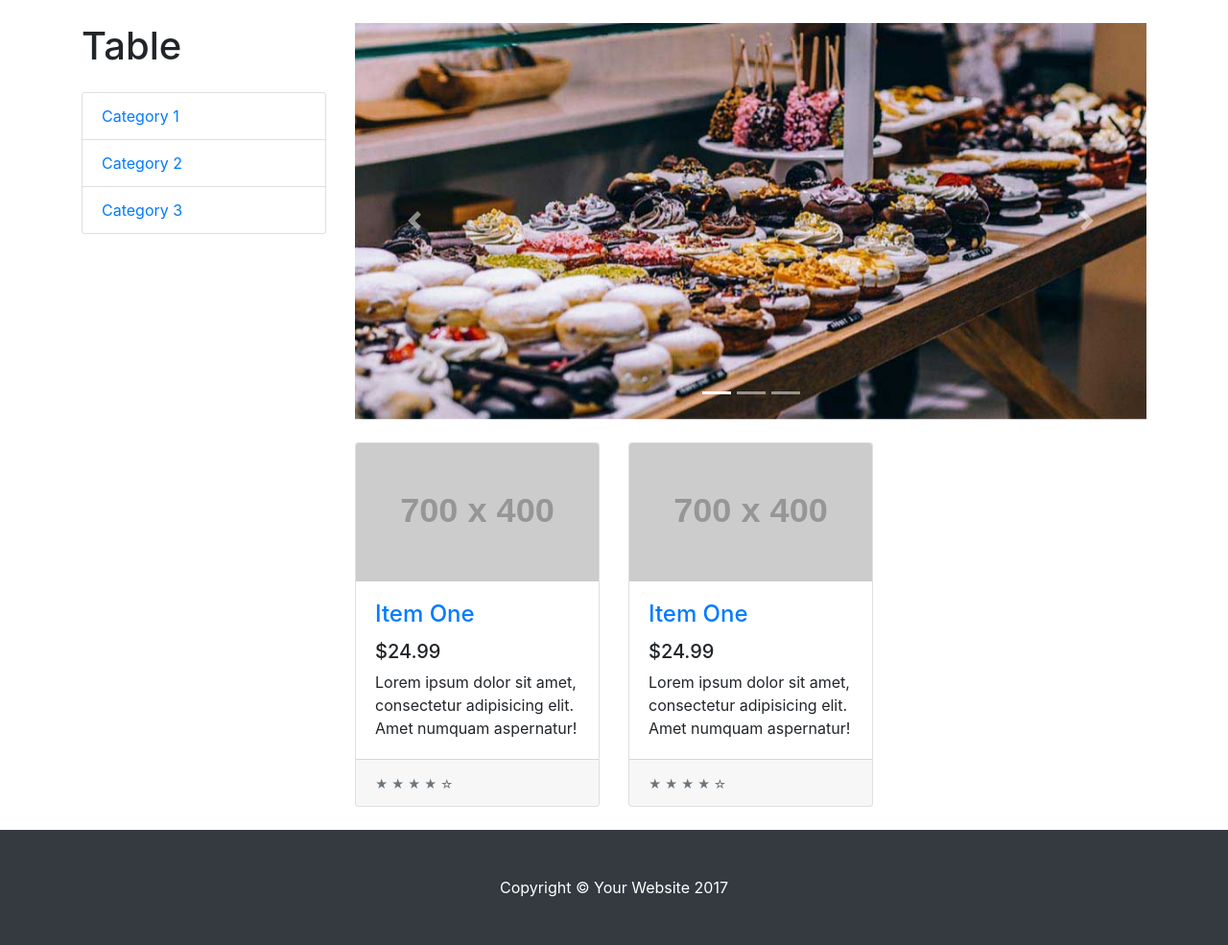
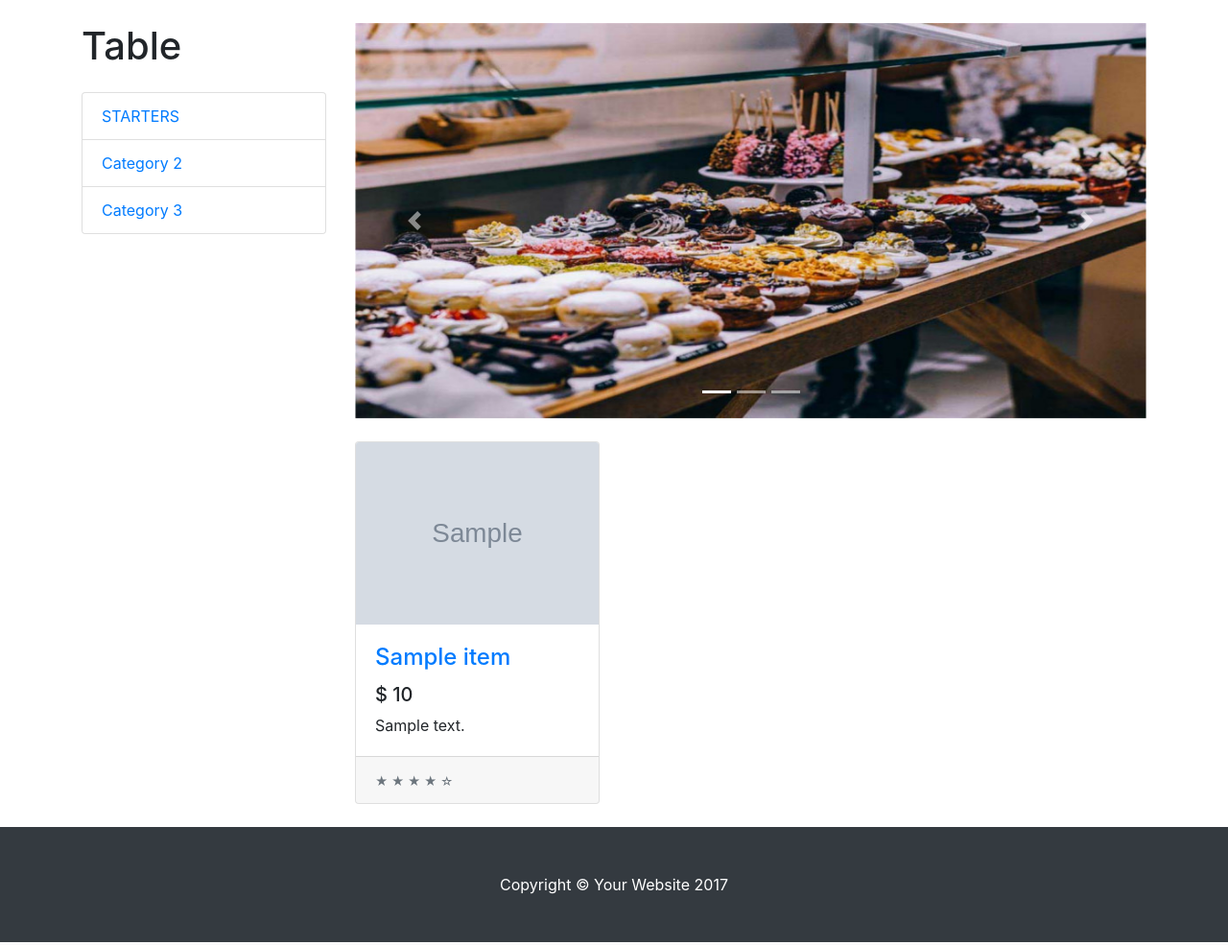
Before and after one commit to arunzj/FT_Serve, a Flask app: page /customer in a window 1280 px wide. Shown: the part 56-1041 px from the top of the page at 96% size. Run offline with Flask 2, Linux system fonts and the light colour scheme; tables that the repository leaves empty or names only in its code hold one stand-in row (values such as "Sample post"); grey boxes marked "Sample" are stand-in pictures; grey boxes labelled with a size stand in for pictures from a placeholder-image service; some libraries are stand-ins or nearby versions.

Commit message:
slider set

```diff
--- a/app.py
+++ b/app.py
@@ -50,15 +50,21 @@ def index():
 
 @app.route('/customer',methods=['GET','POST'])
 def customer():
-    return render_template('customer/category1.html')
+    cur = mysql.connection.cursor()
+    result=cur.execute("select * from items")
+    items=cur.fetchall()
+    return render_template('customer/category1.html',items=items)
 
 #categories
 @app.route('/customer/category/<string:id>',methods=['GET','POST'])
 def customerx(id):
-    if id == 1:
-        return render_template('customer/category1.html')
 
-    elif id == 2:
+    if int(id) == 1:
+
+        return customer()
+
+    elif int(id) == 2:
+
         return render_template('customer/category2.html')
 
     else:
--- a/templates/customer/category1.html
+++ b/templates/customer/category1.html
@@ -12,13 +12,13 @@
       </ol>
       <div class="carousel-inner" role="listbox">
         <div class="carousel-item active">
-          <img class="d-block img-fluid" src="/static/upload/s.jpg" alt="First slide">
+          <img class="d-block img-fluid" src="/static/images/upload/main1.jpg" alt="First slide">
         </div>
         <div class="carousel-item">
-          <img class="d-block img-fluid" src="/static/upload/s.jpg" alt="Second slide">
+          <img class="d-block img-fluid" src="/static/images/upload/main2.jpg" alt="Second slide">
         </div>
         <div class="carousel-item">
-          <img class="d-block img-fluid" src="/static/upload/s.jpg" alt="Third slide">
+          <img class="d-block img-fluid" src="/static/images/upload/main3.jpg" alt="Third slide">
         </div>
       </div>
       <a class="carousel-control-prev" href="#carouselExampleIndicators" role="button" data-slide="prev">
@@ -32,16 +32,16 @@
     </div>
   <!--for loop-->
   <div class="row">
-  {%for i in range(1,3)%}
+  {%for item in items%}
 <div class="col-lg-4 col-md-6 mb-4">
         <div class="card h-100">
-          <a href="#"><img class="card-img-top" src="http://placehold.it/700x400" alt=""></a>
+          <a href="#"><img class="card-img-top" src="{{item.picture}}" alt="noimage"></a>
           <div class="card-body">
             <h4 class="card-title">
-              <a href="#">Item One</a>
+              <a href="#">{{item.name}}</a>
             </h4>
-            <h5>$24.99</h5>
-            <p class="card-text">Lorem ipsum dolor sit amet, consectetur adipisicing elit. Amet numquam aspernatur!</p>
+            <h5>$ {{item.price}}</h5>
+            <p class="card-text">{{item.description}}</p>
           </div>
           <div class="card-footer">
             <small class="text-muted">&#9733; &#9733; &#9733; &#9733; &#9734;</small>
--- a/templates/customer/customer_layout.html
+++ b/templates/customer/customer_layout.html
@@ -57,7 +57,7 @@
 
           <h1 class="my-4">Table {{session['table_no']}}</h1>
           <div class="list-group">
-            <a href="/customer/category/1" class="list-group-item">Category 1</a>
+            <a href="/customer/category/1" class="list-group-item">STARTERS</a>
             <a href="/customer/category/2" class="list-group-item">Category 2</a>
             <a href="/customer/category/3" class="list-group-item">Category 3</a>
           </div>
```
Also changed, not shown: static/images/upload/main1.jpg (added), static/images/upload/main2.jpg (added), static/images/upload/main3.jpg (added), static/images/upload/sample2.jpg (added), static/images/upload/sample3.jpg (added).
